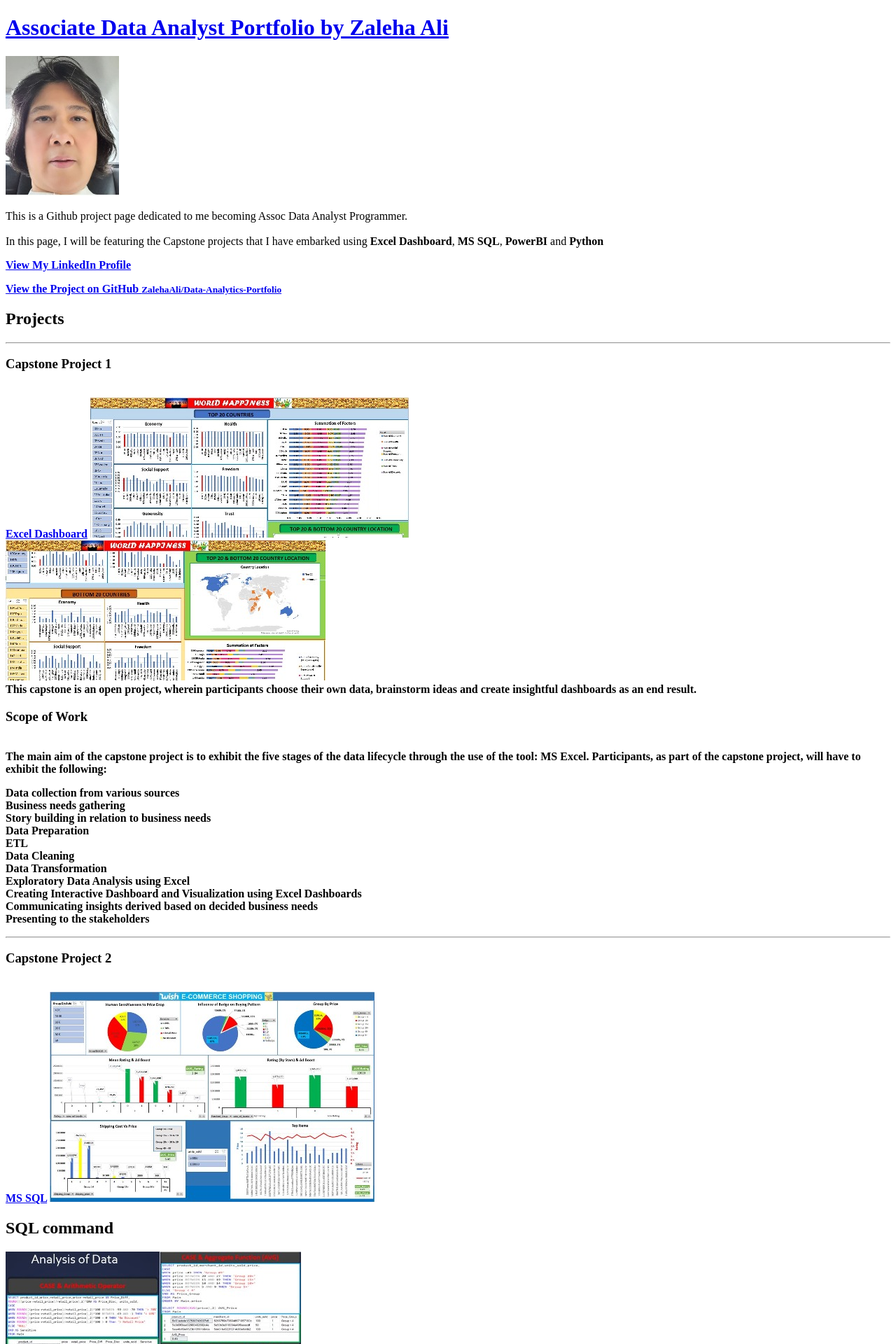
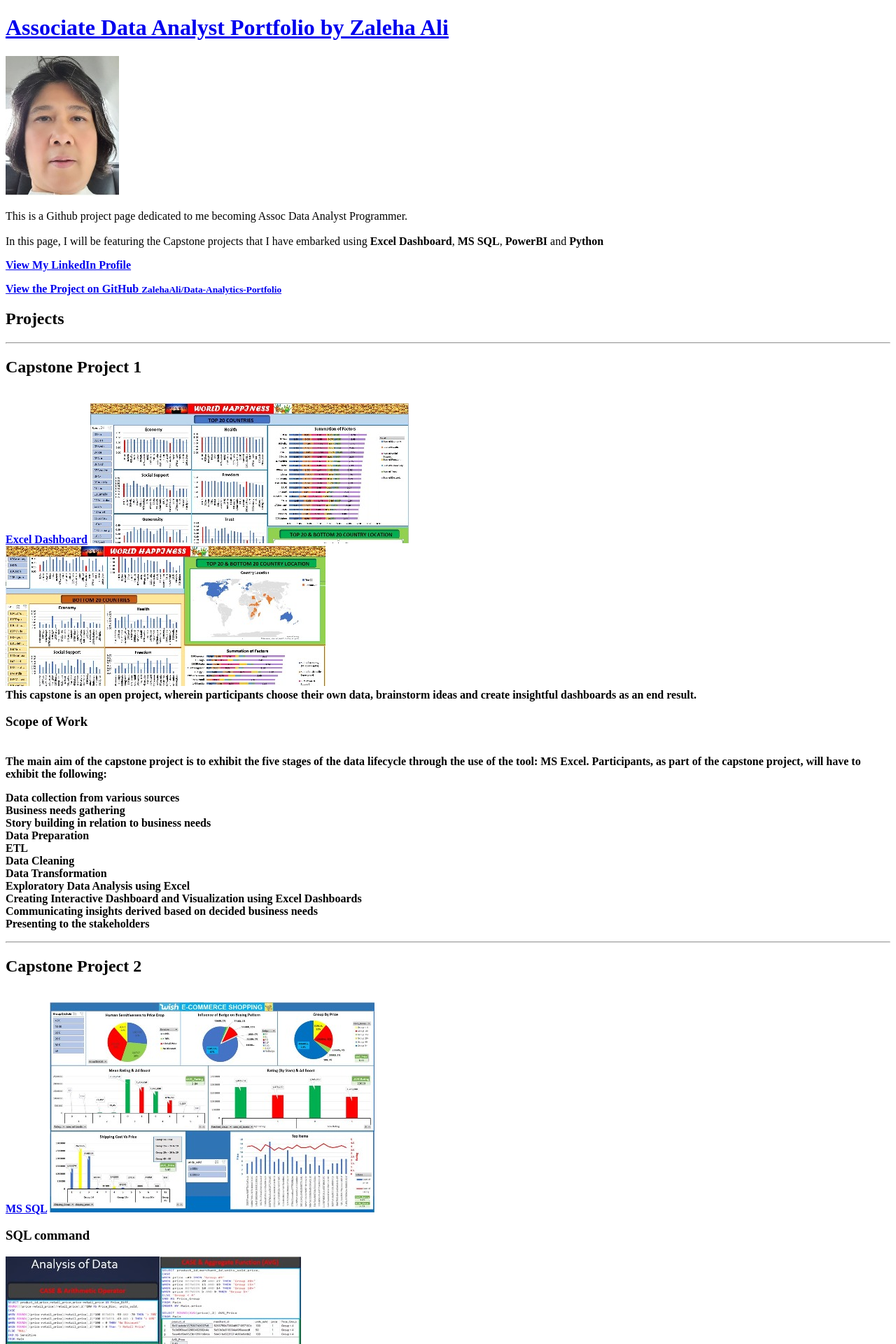
Before and after one commit to ZalehaAli/Data-Analytics-Portfolio, a Jekyll site: the page built from index.md, in a window 1280 px wide. Shown: the top 1920 px of the page at 70% size. Built offline with Jekyll 4.4.1, drawn with Linux system fonts in a browser that asks for light colours; our own code applies the rules of GitHub Pages for plain Markdown files.

```diff
--- a/index.md
+++ b/index.md
@@ -1,8 +1,8 @@
-## Projects
+# Projects
 
 ---
 
-### Capstone Project 1
+## Capstone Project 1
 <br>
 [Excel Dashboard](/sample_page)
 <img src="images/Capstone1_worldhappy.jpg?raw=true"/>
@@ -37,12 +37,12 @@ Communicating insights derived based on decided business needs
 Presenting to the stakeholders
 
 ---
-### Capstone Project 2
+## Capstone Project 2
 <br>
 [MS SQL](/pdf/sample_presentation.pdf)
 <img src="images/Capstone2 - Wish.jpg?raw=true"/>
 <br>
-## SQL command
+### SQL command
 <img src="images/Capstone2 - SQL_1.jpg?raw=true"/>
 <br>
 The main aim of the capstone project is to
```
